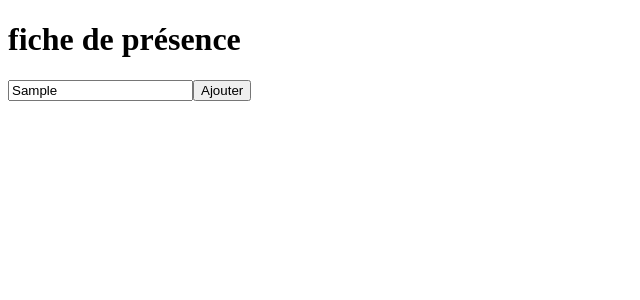
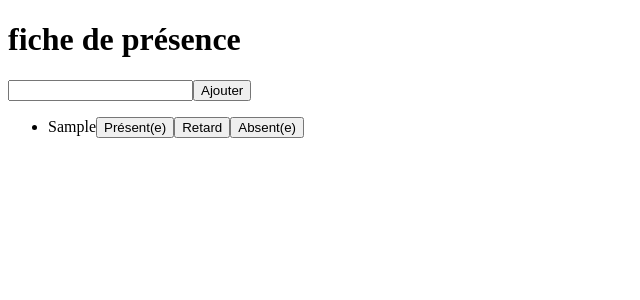
Before and after one commit to Monj4mbon/DOGPOUND, a React (Create React App) app: page / in a window 1280 px wide. Both pictures are taken after typing "Sample" into the empty fields and a click on the button "Ajouter". Shown: the top 300 px of the page, without its empty margins (0-640 px from the left). Built offline with nearby package versions, Linux system fonts and the light colour scheme.

Commit message:
ajout fonction ajouter

```diff
--- a/src/App.js
+++ b/src/App.js
@@ -1,14 +1,54 @@
 import React from 'react';
 import Liste from "./components/Liste";
 
-export default function App(){
-  return (
-    <div className="container">
-      <div className="text-center">
-        <h1>fiche de présence</h1>
-        <input type="text" className="w-50"/>
-        <button className="w-25">Ajouter</button>
-      </div>
-    </div>
-  );
-};
+export default class App extends React.Component{
+constructor() {
+  super();
+  this.state = {
+    input : "",
+    value : [],
+  }
+}
+ajouter = () => {
+let x = this.state;
+if (x.input == "") {
+  return
+
+} else {
+  let objet = {
+    valeur : x.input,
+    validate : false
+  }
+  x.value.push(objet);
+  x.input = "";
+}
+
+this.setState(x)
+}
+
+
+handleChange(e) {
+  this.setState({ input: e.target.value })
+}
+render(){
+return(
+  <div className="container">
+  <div className="text-center">
+    <h1>fiche de présence</h1>
+    <input type="text" className="w-50" onChange={e => this.handleChange(e)} value={this.state.input}/>
+    <button className="w-25" onClick={() => this.ajouter()}>Ajouter</button>
+  </div>
+  <ul>
+    {
+      this.state.value.map((e,i) => {
+        return(
+          < Liste key={i}  valeur={e.valeur}/>
+        )
+
+      })
+    }
+  </ul>
+</div>
+)
+}
+}
--- a/src/components/Liste.js
+++ b/src/components/Liste.js
@@ -1,9 +1,14 @@
 import React from 'react';
 
-export default class Liste extends React.Component{
-render(){
-return(
-""
-)
+export default class Liste extends React.Component {
+    render() {
+        return (
+            <li>
+                <span>{this.props.valeur}</span>
+                <button>Présent(e)</button>
+                <button>Retard</button>
+                <button>Absent(e)</button>
+            </li>
+        )
+    }
 }
-}
```
